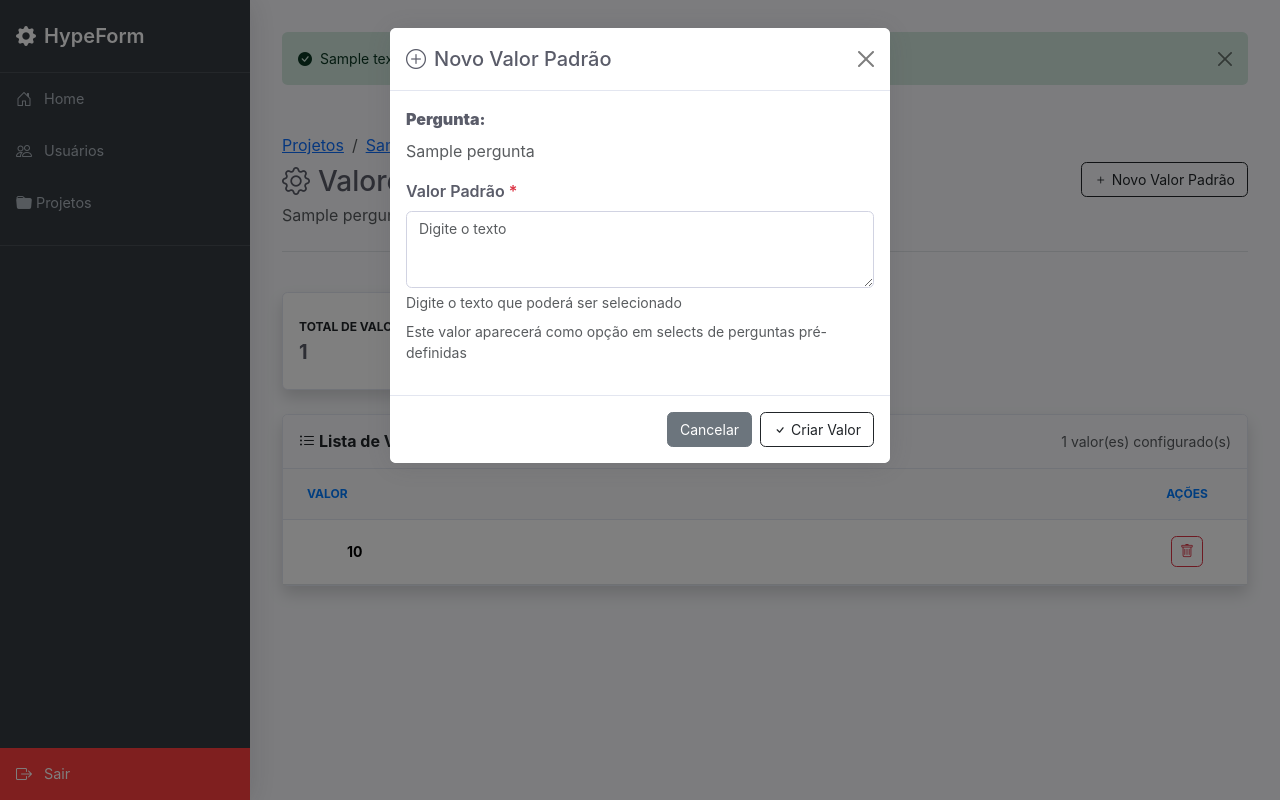
After one commit to guihcostanzi/sistema-avaliacao-bd1, a FastAPI app: template templates/valores_padrao_pergunta.html in a window 1280 px wide, after a click on "Novo Valor Padrão". The commit adds this page. Run offline with FastAPI, Linux system fonts and the light colour scheme; the visitor is signed in with stand-in values (Sample User, id 1); the template is opened without the code that fills it: most values are stand-ins (such as "Sample title", 1, 10 or a date in 2020); parts of the project's set-up code (start-up, migrations or seed data) failed here and were passed over.

Commit message:
Adicionando cadastro de valores padrão.

```diff
--- a/templates/perguntas.html
+++ b/templates/perguntas.html
@@ -180,7 +180,7 @@
                         <td class="px-4 py-3 text-center">
                             <div class="btn-group btn-group-sm">
                                 {% if pergunta.modelo == 'pre-definido' %}
-                                <a href="/projetos/{{ projeto.id }}/perguntas/{{ pergunta.id }}/valores" class="btn btn-outline-info" title="Gerenciar Valores">
+                                <a href="/projetos/{{ projeto.id }}/perguntas/{{ pergunta.id }}/valores-padrao" class="btn btn-outline-dark" title="Gerenciar Valores">
                                     <i class="bi bi-list-check"></i>
                                 </a>
                                 {% endif %}
--- /dev/null
+++ b/templates/valores_padrao_pergunta.html
@@ -0,0 +1,307 @@
+{% extends "base.html" %}
+
+{% block title %}Valores Padrão - {{ pergunta.pergunta }}{% endblock %}
+
+{% block content %}
+<div class="d-flex justify-content-between align-items-center py-4 border-bottom">
+    <div>
+        <nav aria-label="breadcrumb">
+            <ol class="breadcrumb mb-2">
+                <li class="breadcrumb-item"><a href="/projetos/">Projetos</a></li>
+                <li class="breadcrumb-item"><a href="/projetos/{{ projeto.id }}/perguntas">{{ projeto.nome }}</a></li>
+                <li class="breadcrumb-item active">Valores Padrão</li>
+            </ol>
+        </nav>
+        <h1 class="h3 mb-1 text-gray-800">
+            <i class="bi bi-gear me-2 text-purple"></i>Valores Padrão
+        </h1>
+        <p class="text-muted mb-0">{{ pergunta.pergunta }}</p>
+    </div>
+    <button class="btn btn-outline-dark" data-bs-toggle="modal" data-bs-target="#modalCriar">
+        <i class="bi bi-plus me-1"></i>Novo Valor Padrão
+    </button>
+</div>
+
+<div class="row g-3 my-4">
+    <div class="col-xl-3 col-md-6">
+        <div class="card border-left-purple shadow h-100 py-2">
+            <div class="card-body">
+                <div class="row no-gutters align-items-center">
+                    <div class="col mr-2">
+                        <div class="text-xs font-weight-bold text-purple text-uppercase mb-1">
+                            Total de Valores
+                        </div>
+                        <div class="h5 mb-0 font-weight-bold text-gray-800">{{ valores_padrao|length }}</div>
+                    </div>
+                    <div class="col-auto">
+                        <i class="bi bi-list-ul text-gray-300" style="font-size: 2rem;"></i>
+                    </div>
+                </div>
+            </div>
+        </div>
+    </div>
+    <div class="col-xl-3 col-md-6">
+        <div class="card border-left-info shadow h-100 py-2">
+            <div class="card-body">
+                <div class="row no-gutters align-items-center">
+                    <div class="col mr-2">
+                        <div class="text-xs font-weight-bold text-info text-uppercase mb-1">
+                            Tipo da Pergunta
+                        </div>
+                        <div class="h6 mb-0 font-weight-bold text-gray-800">{{ pergunta.tipo|title }}</div>
+                    </div>
+                    <div class="col-auto">
+                        <i class="bi bi-tag text-gray-300" style="font-size: 2rem;"></i>
+                    </div>
+                </div>
+            </div>
+        </div>
+    </div>
+</div>
+
+<div class="card shadow mb-4">
+    <div class="card-header py-3 d-flex justify-content-between align-items-center">
+        <h6 class="m-0 font-weight-bold text-purple">
+            <i class="bi bi-list-ul me-1"></i>Lista de Valores Padrão
+        </h6>
+        <small class="text-muted">
+            {% if valores_padrao %}
+                {{ valores_padrao|length }} valor(es) configurado(s)
+            {% endif %}
+        </small>
+    </div>
+    <div class="card-body p-0">
+        {% if valores_padrao %}
+        <div class="table-responsive">
+            <table class="table table-hover mb-0">
+                <thead class="table-light">
+                    <tr>
+                        <th class="border-0 px-4 py-3">
+                            <span class="text-xs font-weight-bold text-purple text-uppercase">Valor</span>
+                        </th>
+                        <th class="border-0 px-4 py-3 text-center" style="width: 120px;">
+                            <span class="text-xs font-weight-bold text-purple text-uppercase">Ações</span>
+                        </th>
+                    </tr>
+                </thead>
+                <tbody>
+                    {% for valor in valores_padrao %}
+                    <tr>
+                        <td class="px-4 py-3">
+                            <div class="d-flex align-items-center">
+                                <div class="bg-purple rounded-circle d-flex align-items-center justify-content-center me-2" style="width: 32px; height: 32px;">
+                                    <i class="bi bi-check-circle text-white"></i>
+                                </div>
+                                <strong>{{ valor.valor }}</strong>
+                            </div>
+                        </td>
+                        <td class="px-4 py-3 text-center">
+                            <button class="btn btn-outline-danger btn-sm btn-excluir"
+                                    data-bs-toggle="modal"
+                                    data-bs-target="#modalExcluir"
+                                    data-valor="{{ valor.valor }}"
+                                    title="Excluir">
+                                <i class="bi bi-trash"></i>
+                            </button>
+                        </td>
+                    </tr>
+                    {% endfor %}
+                </tbody>
+            </table>
+        </div>
+        {% else %}
+        <div class="text-center py-5">
+            <i class="bi bi-list-ul text-muted" style="font-size: 3rem;"></i>
+            <h5 class="text-muted mt-3">Nenhum valor padrão configurado</h5>
+            <p class="text-muted">Comece criando valores que poderão ser selecionados automaticamente</p>
+        </div>
+        {% endif %}
+    </div>
+</div>
+
+<!-- Modal Criar -->
+<div class="modal fade" id="modalCriar" tabindex="-1">
+    <div class="modal-dialog">
+        <div class="modal-content">
+            <form method="post" action="/projetos/{{ projeto.id }}/perguntas/{{ pergunta.id }}/valores-padrao/criar" id="formCriar">
+                <div class="modal-header">
+                    <h5 class="modal-title">
+                        <i class="bi bi-plus-circle me-2"></i>Novo Valor Padrão
+                    </h5>
+                    <button type="button" class="btn-close" data-bs-dismiss="modal"></button>
+                </div>
+                <div class="modal-body">
+                    <div class="mb-3">
+                        <label class="form-label"><strong>Pergunta:</strong></label>
+                        <p class="text-muted">{{ pergunta.pergunta }}</p>
+                    </div>
+                    <div class="mb-3">
+                        <label for="valor" class="form-label">Valor Padrão <span class="text-danger">*</span></label>
+
+                        {% if pergunta.tipo == 'numero' %}
+                            <input type="number" class="form-control" name="valor" id="valor"
+                                   placeholder="Digite um número" required step="any">
+                            <div class="form-text">Digite apenas números (ex: 123, 45.67)</div>
+                        {% elif pergunta.tipo == 'data' %}
+                            <input type="date" class="form-control" name="valor" id="valor" required>
+                            <div class="form-text">Selecione uma data</div>
+                        {% elif pergunta.tipo == 'email' %}
+                            <input type="email" class="form-control" name="valor" id="valor"
+                                   placeholder="exemplo@email.com" required>
+                            <div class="form-text">Digite um email válido</div>
+                        {% elif pergunta.tipo == 'booleano' %}
+                            <select class="form-control" name="valor" id="valor" required>
+                                <option value="">Selecione</option>
+                                <option value="true">Sim</option>
+                                <option value="false">Não</option>
+                            </select>
+                            <div class="form-text">Selecione Sim ou Não</div>
+                        {% else %}
+                            <textarea class="form-control" name="valor" id="valor" rows="3"
+                                      placeholder="Digite o texto" required></textarea>
+                            <div class="form-text">Digite o texto que poderá ser selecionado</div>
+                        {% endif %}
+
+                        <div class="form-text mt-2">Este valor aparecerá como opção em selects de perguntas pré-definidas</div>
+                    </div>
+                </div>
+                <div class="modal-footer">
+                    <button type="button" class="btn btn-secondary" data-bs-dismiss="modal">Cancelar</button>
+                    <button type="submit" class="btn btn-outline-dark">
+                        <i class="bi bi-check me-1"></i>Criar Valor
+                    </button>
+                </div>
+            </form>
+        </div>
+    </div>
+</div>
+
+<!-- Modal Excluir -->
+<div class="modal fade" id="modalExcluir" tabindex="-1">
+    <div class="modal-dialog">
+        <div class="modal-content">
+            <form method="post" id="formExcluir">
+                <div class="modal-header">
+                    <h5 class="modal-title text-danger">
+                        <i class="bi bi-exclamation-triangle me-2"></i>Confirmar Exclusão
+                    </h5>
+                    <button type="button" class="btn-close" data-bs-dismiss="modal"></button>
+                </div>
+                <div class="modal-body">
+                    <div class="alert alert-warning">
+                        <i class="bi bi-exclamation-triangle-fill me-2"></i>
+                        <strong>Atenção!</strong> Esta ação não pode ser desfeita.
+                    </div>
+                    <p>Tem certeza que deseja excluir o valor padrão <strong id="valorExcluir"></strong>?</p>
+                </div>
+                <div class="modal-footer">
+                    <button type="button" class="btn btn-secondary" data-bs-dismiss="modal">Cancelar</button>
+                    <button type="submit" class="btn btn-danger">
+                        <i class="bi bi-trash me-1"></i>Sim, Excluir
+                    </button>
+                </div>
+            </form>
+        </div>
+    </div>
+</div>
+{% endblock %}
+
+{% block extra_js %}
+<script type="text/template" id="config-data">
+{
+    "projetoId": {{ projeto.id }},
+    "perguntaId": {{ pergunta.id }},
+    "tipoPergunta": "{{ pergunta.tipo }}"
+}
+</script>
+
+<script>
+    var configData = JSON.parse(document.getElementById('config-data').textContent);
+    var projetoId = configData.projetoId;
+    var perguntaId = configData.perguntaId;
+    var tipoPergunta = configData.tipoPergunta;
+</script>
+
+<script>
+    document.addEventListener('DOMContentLoaded', function() {
+        // Validação do formulário de criação
+        document.getElementById('formCriar').addEventListener('submit', function(e) {
+            const valor = document.getElementById('valor').value.trim();
+
+            if (!valor) {
+                e.preventDefault();
+                alert('Por favor, preencha o valor padrão.');
+                return false;
+            }
+
+            // Validações específicas por tipo
+            if (tipoPergunta === 'numero') {
+                if (isNaN(parseFloat(valor))) {
+                    e.preventDefault();
+                    alert('Para perguntas do tipo "número", digite apenas valores numéricos.');
+                    return false;
+                }
+            } else if (tipoPergunta === 'email') {
+                const emailRegex = /^[^\s@]+@[^\s@]+\.[^\s@]+$/;
+                if (!emailRegex.test(valor)) {
+                    e.preventDefault();
+                    alert('Para perguntas do tipo "email", digite um email válido.');
+                    return false;
+                }
+            } else if (tipoPergunta === 'data') {
+                const dataRegex = /^\d{4}-\d{2}-\d{2}$/;
+                if (!dataRegex.test(valor)) {
+                    e.preventDefault();
+                    alert('Para perguntas do tipo "data", selecione uma data válida.');
+                    return false;
+                }
+            } else if (tipoPergunta === 'booleano') {
+                if (valor !== 'true' && valor !== 'false') {
+                    e.preventDefault();
+                    alert('Para perguntas do tipo "booleano", selecione Sim ou Não.');
+                    return false;
+                }
+            }
+        });
+
+        document.querySelectorAll('.btn-excluir').forEach(function(btn) {
+            btn.addEventListener('click', function() {
+                const valor = this.getAttribute('data-valor');
+
+                document.getElementById('formExcluir').action = '/projetos/' + projetoId + '/perguntas/' + perguntaId + '/valores-padrao/deletar';
+                document.getElementById('valorExcluir').textContent = valor;
+
+                // Criar input hidden para enviar o valor
+                const inputValor = document.createElement('input');
+                inputValor.type = 'hidden';
+                inputValor.name = 'valor';
+                inputValor.value = valor;
+
+                const form = document.getElementById('formExcluir');
+                // Remover input anterior se existir
+                const inputAnterior = form.querySelector('input[name="valor"]');
+                if (inputAnterior) {
+                    inputAnterior.remove();
+                }
+                form.appendChild(inputValor);
+            });
+        });
+
+        document.querySelectorAll('.modal').forEach(function(modal) {
+            modal.addEventListener('hidden.bs.modal', function() {
+                const forms = modal.querySelectorAll('form');
+                forms.forEach(function(form) {
+                    form.reset();
+                    // Remover inputs hidden criados dinamicamente
+                    const inputsHidden = form.querySelectorAll('input[type="hidden"]');
+                    inputsHidden.forEach(function(input) {
+                        if (input.name === 'valor') {
+                            input.remove();
+                        }
+                    });
+                });
+            });
+        });
+    });
+</script>
+{% endblock %}
```
Also changed, not shown: app/routers/projeto.py (+170 -0 lines).
